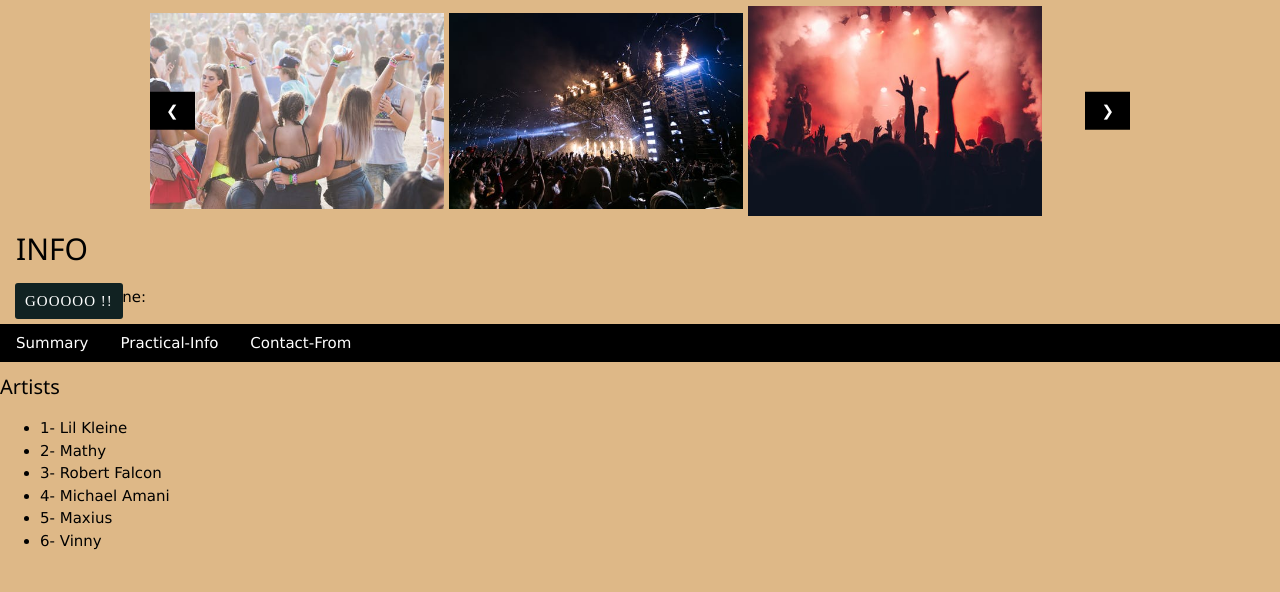
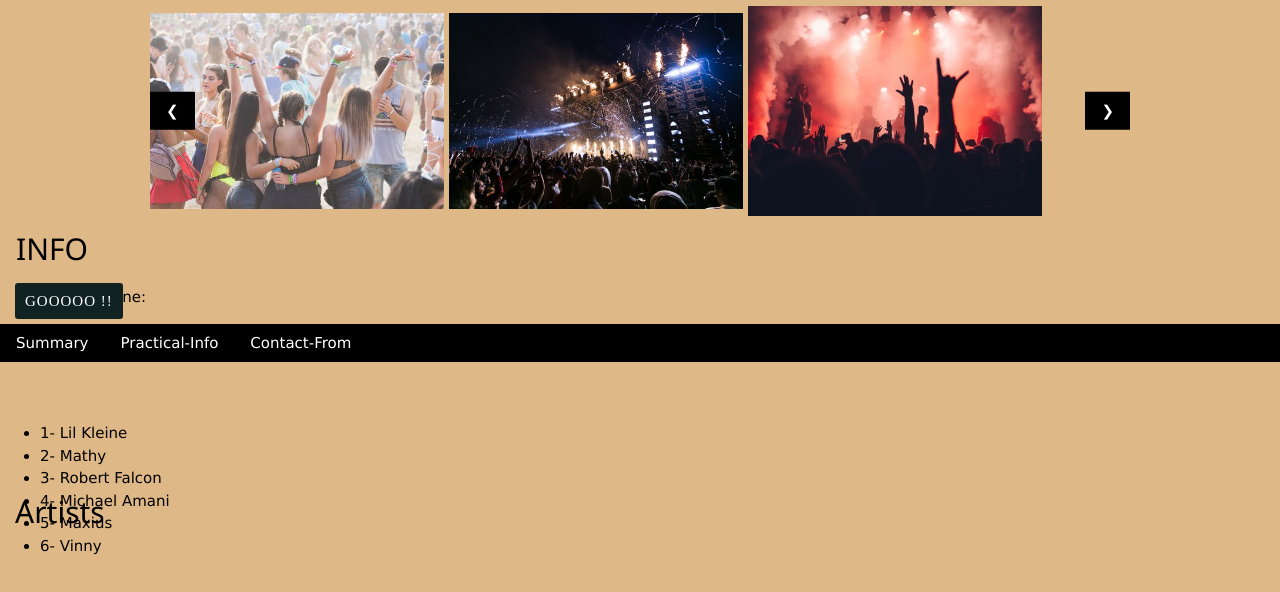
Before and after one commit to Eloualidgd/interactive-page-challenge, a plain HTML site: page index.html in a window 1280 px wide. Shown: the part 186-778 px from the top of the page. Drawn offline with nearby package versions, Linux system fonts and the light colour scheme.

Commit message:
Add files via upload

```diff
--- a/index.css
+++ b/index.css
@@ -93,3 +93,10 @@ h1 {
 h1{
     background-color: #111111;
 }
+
+h4{
+    position: absolute;
+    left: 15px;
+    bottom: 70px;
+    font-size: 30px;
+}
```
Also changed, not shown: index.html (+2 -0 lines).
